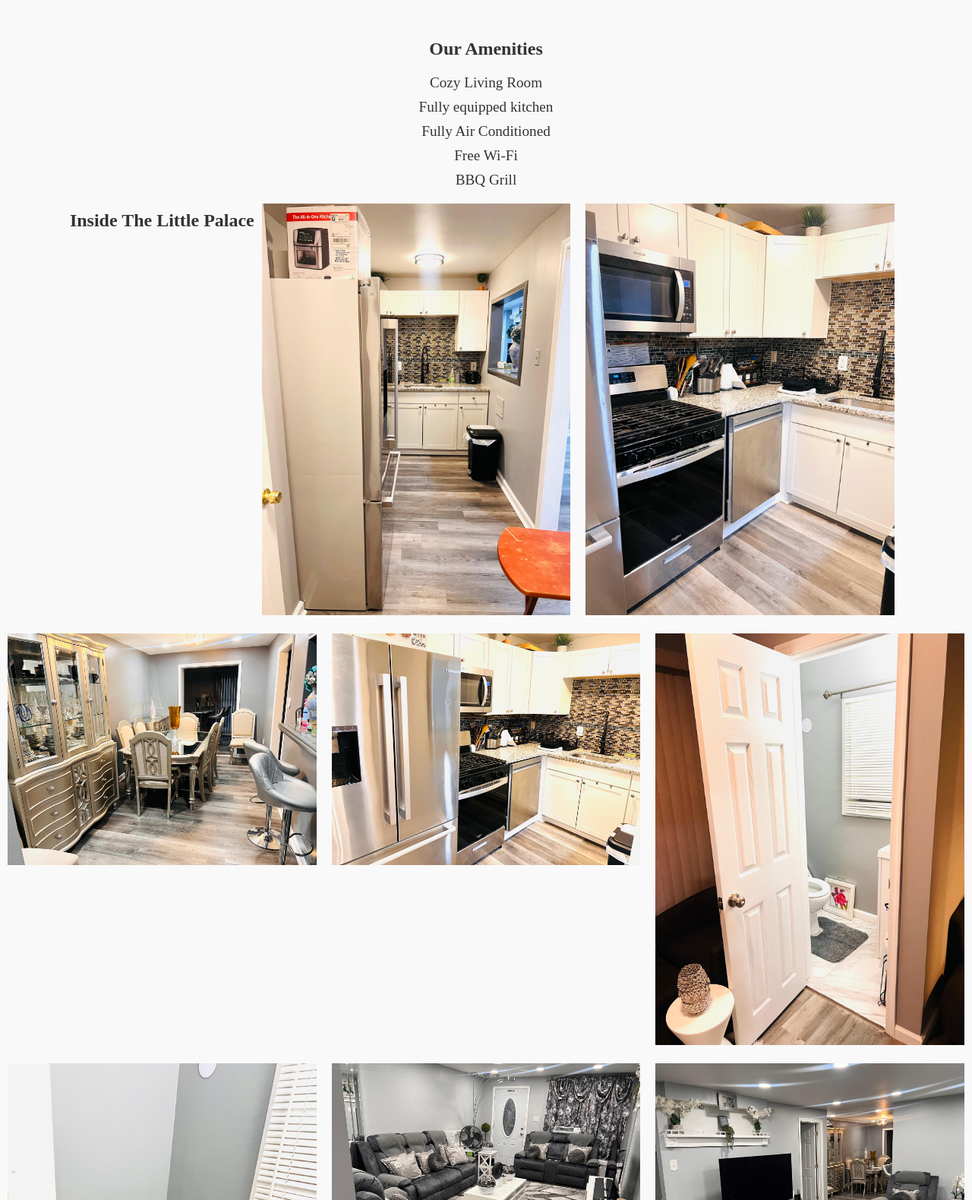
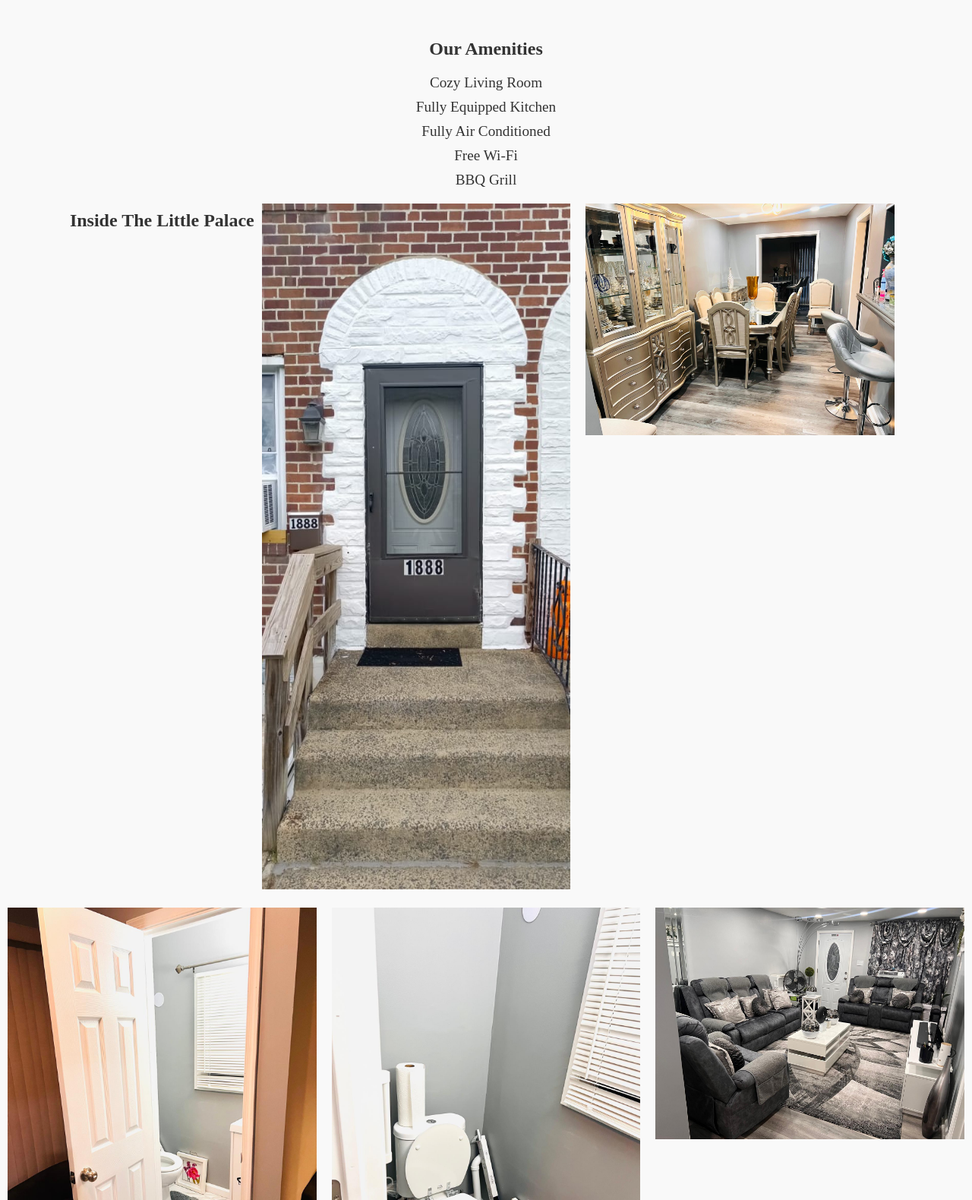
Before and after one commit to TGUSD1/little_palace_guest_house, a website: page index.html in a window 1280 px wide. Shown: the part 560-2140 px from the top of the page at 76% size. Drawn offline with Linux system fonts and the light colour scheme.

Commit message:
Initial commit

```diff
--- a/index.html
+++ b/index.html
@@ -29,7 +29,7 @@
 
       <ul>
         <li>Cozy Living Room</li>
-        <li>Fully equipped kitchen</li>
+        <li>Fully Equipped Kitchen</li>
         <li>Fully Air Conditioned</li>
         <li>Free Wi-Fi</li>
         <li>BBQ Grill</li>
@@ -39,10 +39,11 @@
     <section id="gallery">
       <h2>Inside The Little Palace</h2>
       <!-- Add 25 images -->
-      <div class="gallery-item"><img src="/img/photo1.jpg" alt="Cabin"></div>
-      <div class="gallery-item"><img src="/img/photo2.jpg" alt="Cabin"></div>
+      <div class="gallery-item"><img src="/img/photo26.jpg" alt="Cabin"></div>
+      <!-- <div class="gallery-item"><img src="/img/photo1.jpg" alt="Cabin"></div> -->
+      <!-- <div class="gallery-item"><img src="/img/photo2.jpg" alt="Cabin"></div> -->
       <div class="gallery-item"><img src="/img/photo3.jpg" alt="Cabin"></div>
-      <div class="gallery-item"><img src="/img/photo5.jpg" alt="Cabin"></div>
+      <!-- <div class="gallery-item"><img src="/img/photo5.jpg" alt="Cabin"></div> -->
       <div class="gallery-item"><img src="/img/photo6.jpg" alt="Cabin"></div>
       <div class="gallery-item"><img src="/img/photo7.jpg" alt="Cabin"></div>
       <div class="gallery-item"><img src="/img/photo8.jpg" alt="Cabin"></div>
```
Also changed, not shown: img/photo26.jpg (added).
